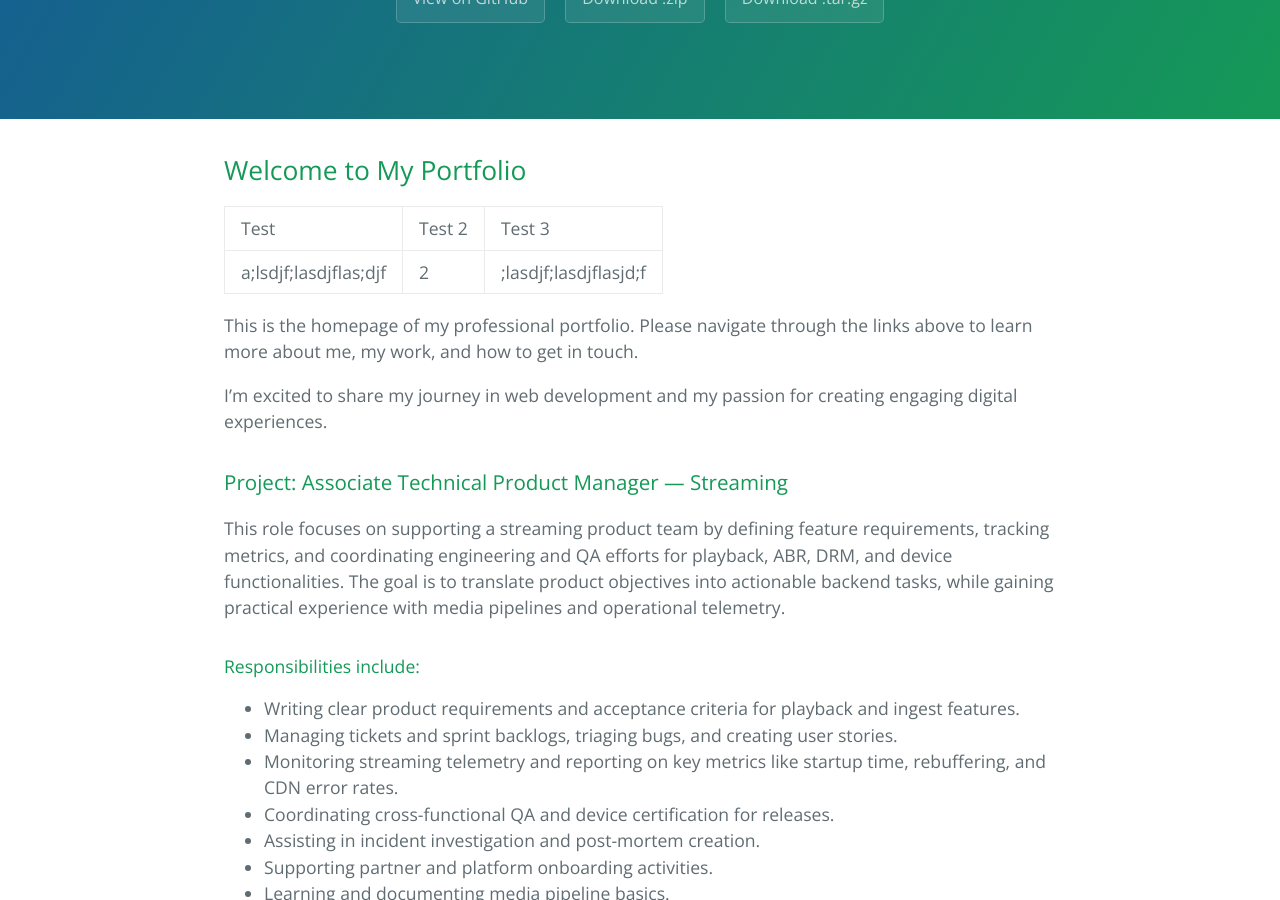
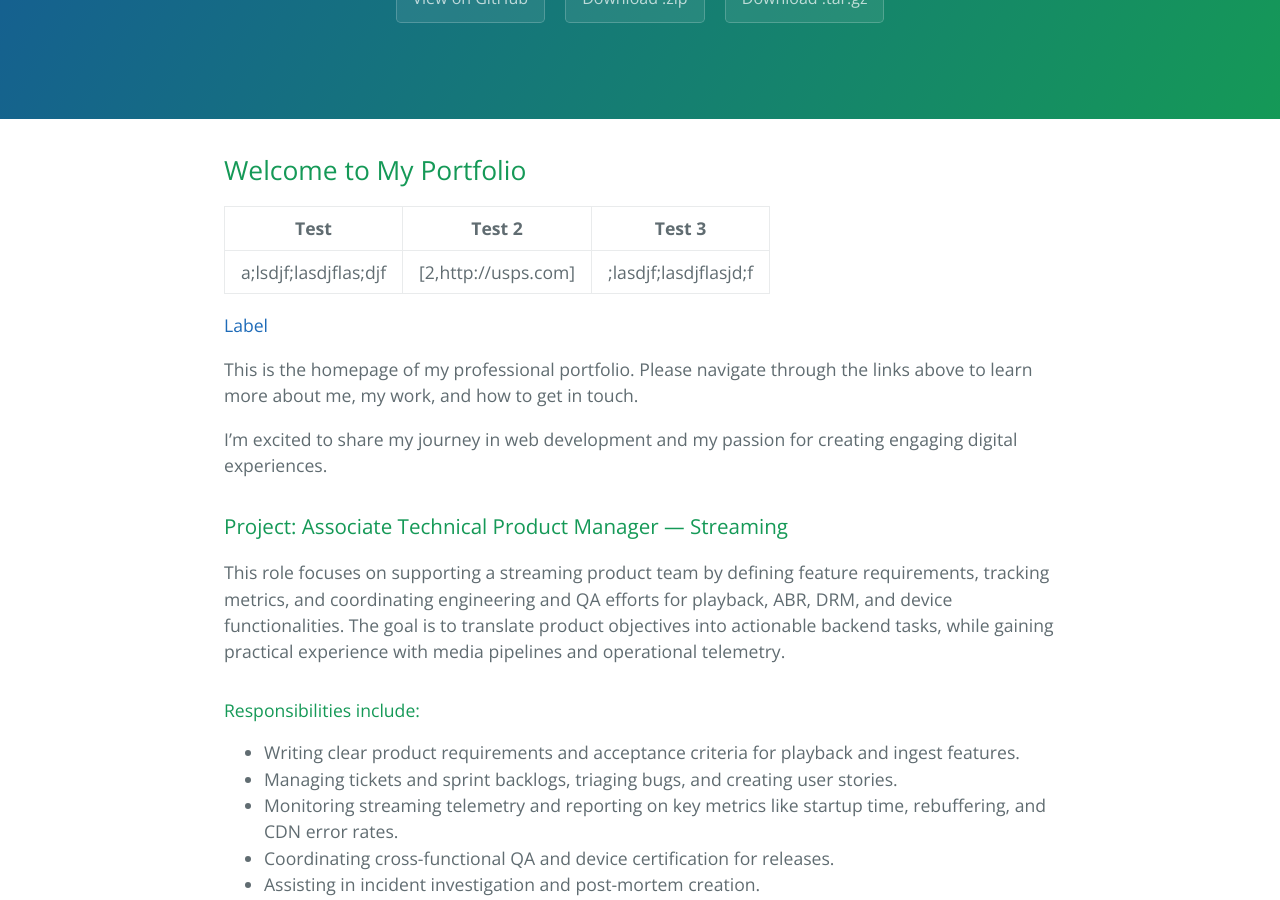
Before and after one commit to ddemakes/Darrell_DeMakes_6_Month_DAE, a Jekyll site: the page built from docs/index.md, in a window 1280 px wide and 900 px high, scrolled down 400 px. Built offline with Jekyll 4.4.1, drawn with Linux system fonts in a browser that asks for light colours.

Commit message:
Pages Changes 12

```diff
--- a/docs/index.md
+++ b/docs/index.md
@@ -7,7 +7,10 @@ title: Home
 
 
 | Test | Test 2 | Test 3 |
-|a;lsdjf;lasdjflas;djf| 2 | ;lasdjf;lasdjflasjd;f|
+| --------------------| --| ---------------------|
+|a;lsdjf;lasdjflas;djf| [2,http://usps.com] | ;lasdjf;lasdjflasjd;f|
+
+[Label](url.com "Tooltip")
 
 This is the homepage of my professional portfolio. Please navigate through the links above to learn more about me, my work, and how to get in touch.
 
```
